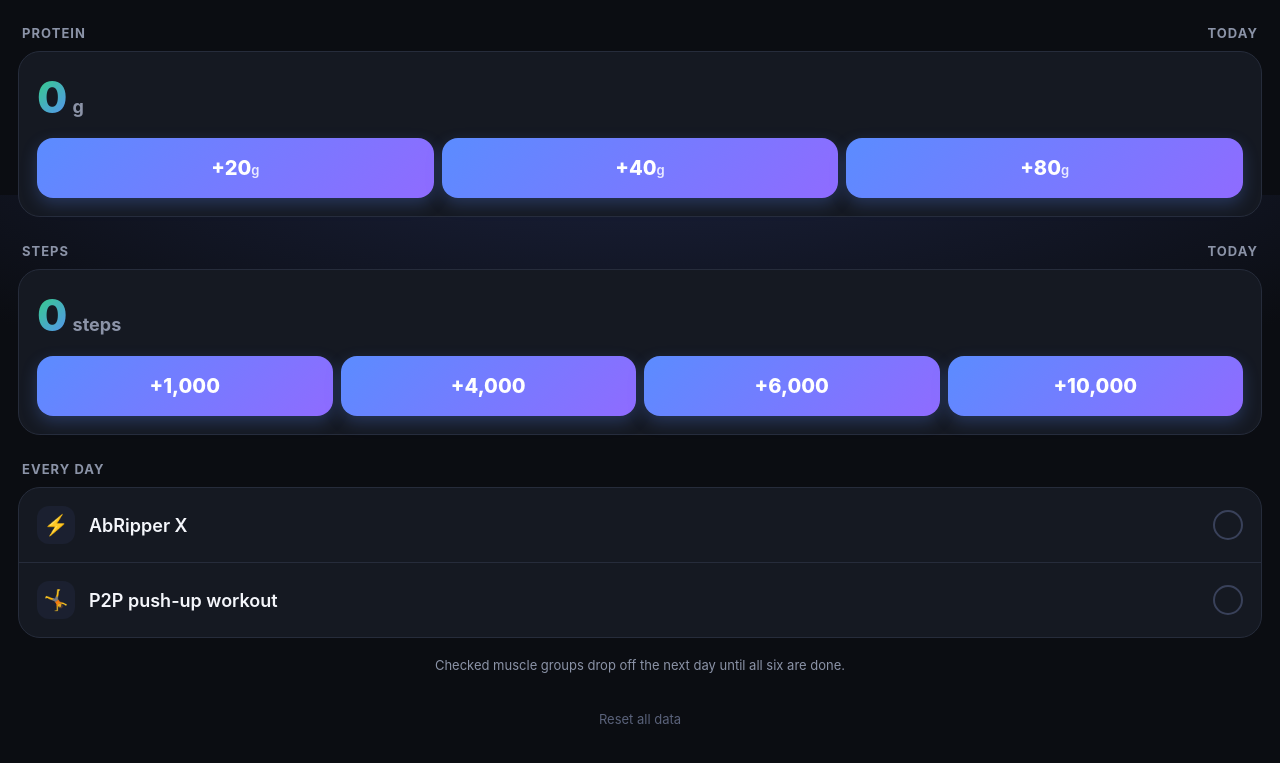
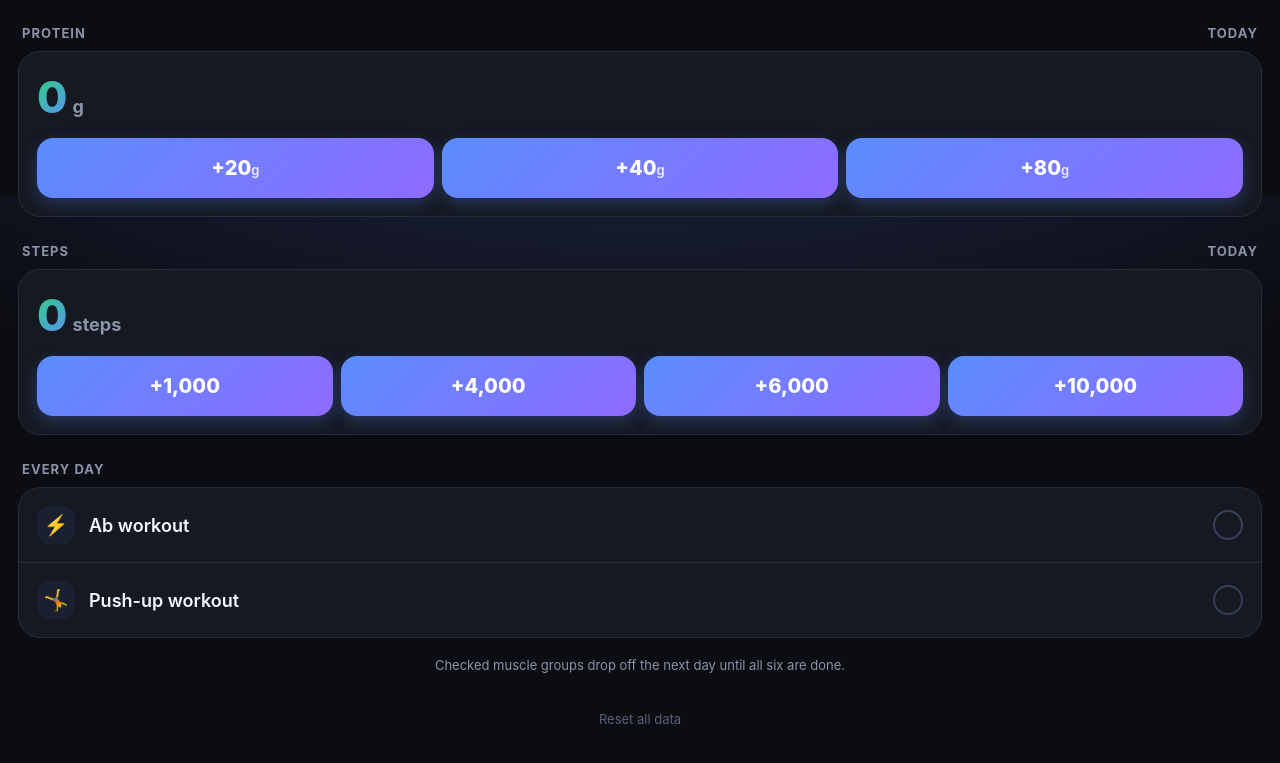
Before and after one commit to polsley-ux/polsley-ux.github.io, a plain HTML site: page index.html in a window 1280 px wide. Shown: the part 605-1368 px from the top of the page. Drawn offline with Linux system fonts and the light colour scheme.

Commit message:
Rename daily workout items

```diff
--- a/index.html
+++ b/index.html
@@ -85,7 +85,7 @@ button:disabled{opacity:.45}
 <script>
 const CATS=["back","abs","chest","shoulder","arms","legs"];
 const ICONS={back:"🧗",abs:"🔥",chest:"🏋️",shoulder:"🤾",arms:"💪",legs:"🦵"};
-const DAILY=[["abripper","AbRipper X","⚡️"],["p2p","P2P push-up workout","🤸"]];
+const DAILY=[["abripper","Ab workout","⚡️"],["p2p","Push-up workout","🤸"]];
 const DAYS=["Mon","Tue","Wed","Thu","Fri","Sat","Sun"];
 const FULL=["Monday","Tuesday","Wednesday","Thursday","Friday","Saturday","Sunday"];
 const KEY="gymTracker.v1";
```
